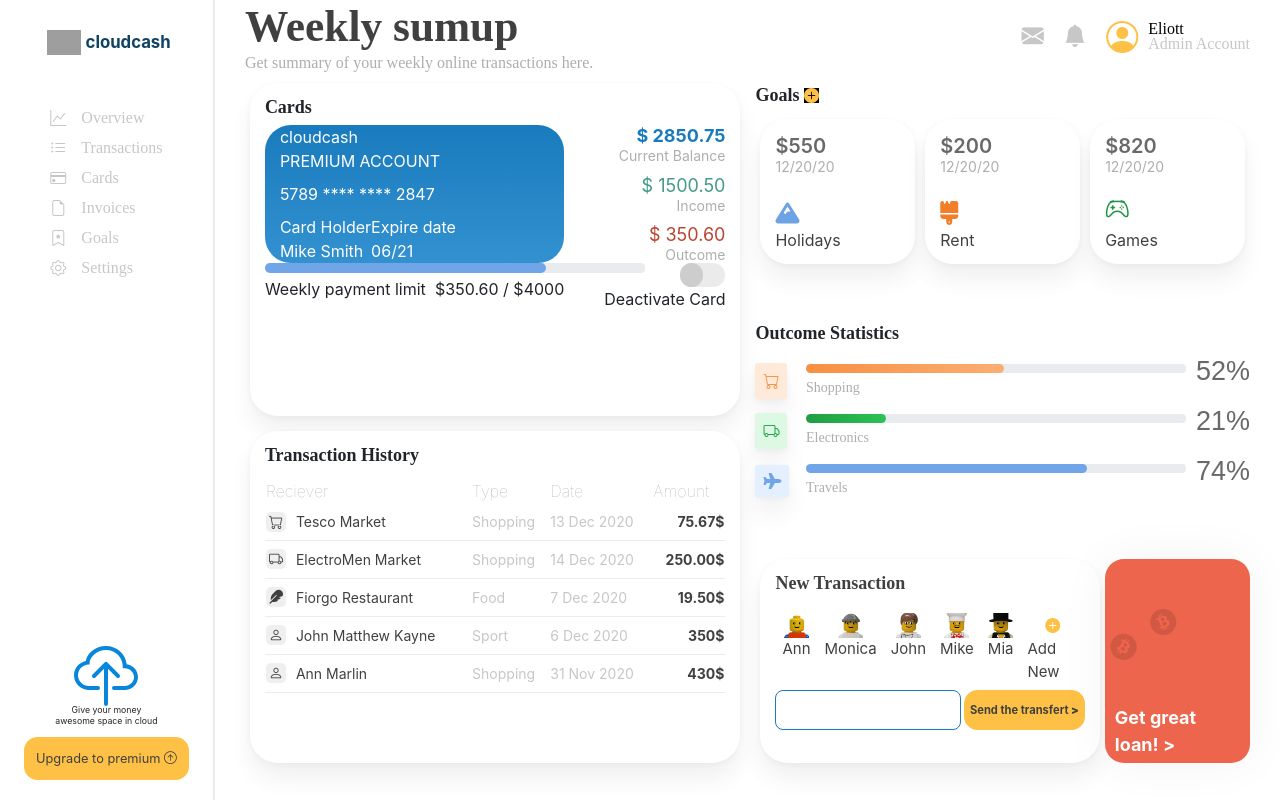
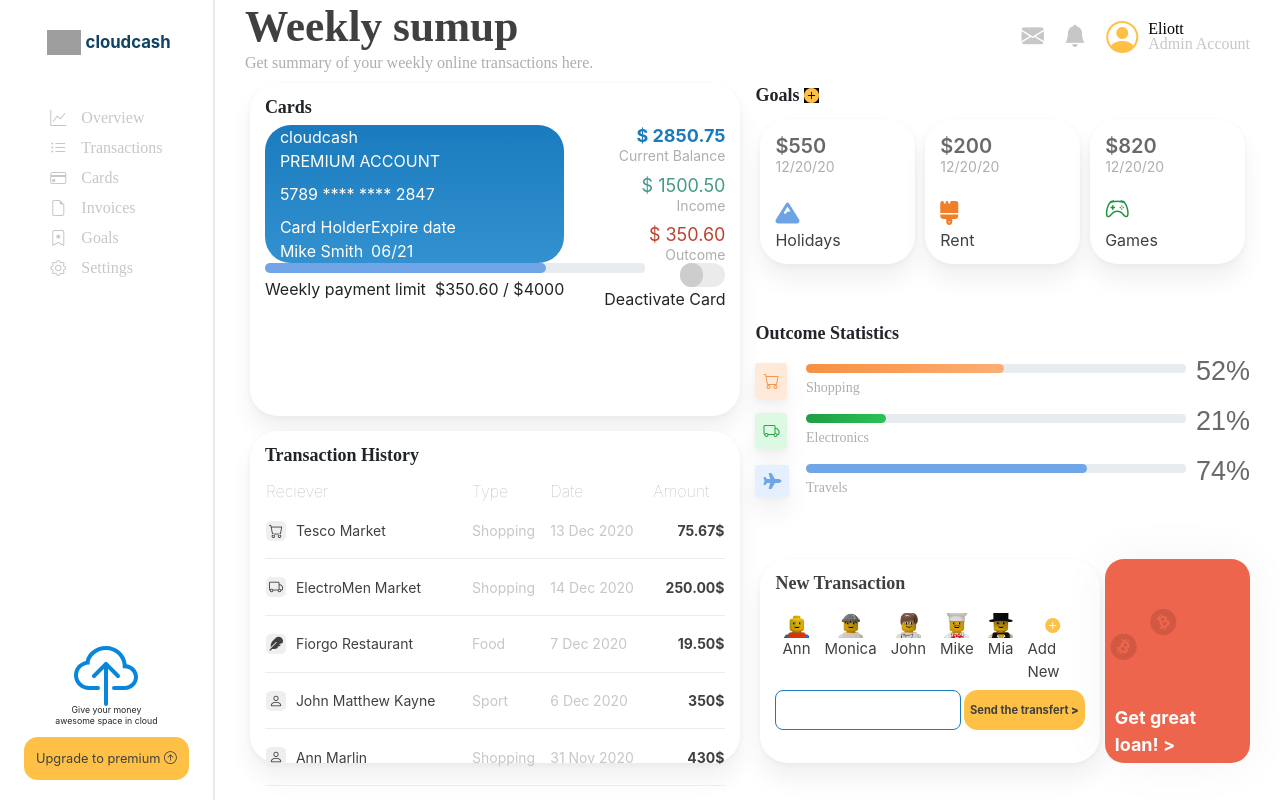
Before and after one commit to eliott11/trainingvue, a Vue app: page / in a window 1280 px wide. Built offline with nearby package versions, Linux system fonts and the light colour scheme; grey boxes are pictures that could not be loaded; a web font is replaced by a local one.

Commit message:
add transaction history css
add transaction history css

```diff
--- a/src/components/TransactionHistory.vue
+++ b/src/components/TransactionHistory.vue
@@ -56,7 +56,7 @@ export default {
 <style scoped>
 table { /* table */
     width:-webkit-fill-available;
-    height: 215px;
+    height: 100%;
 }
 th { /* head table */
     text-align: start;
```
